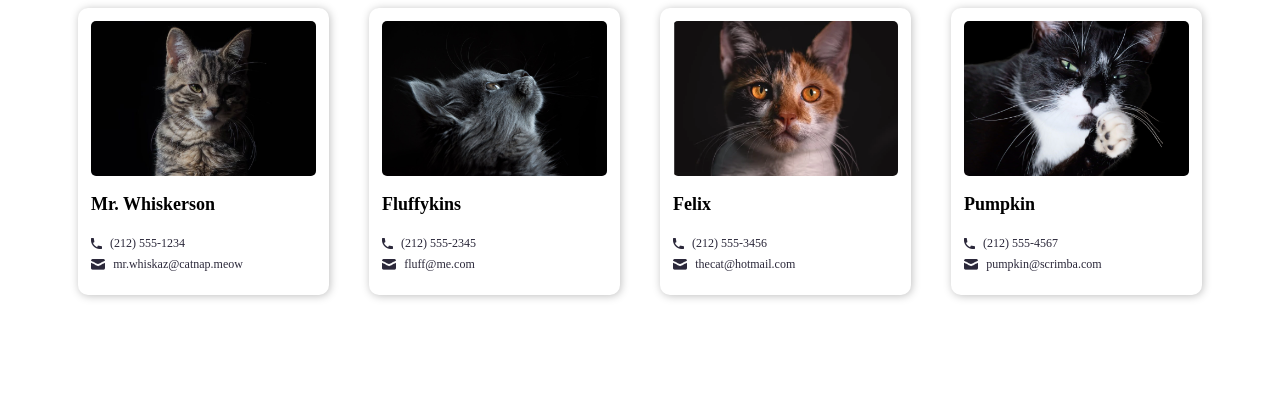
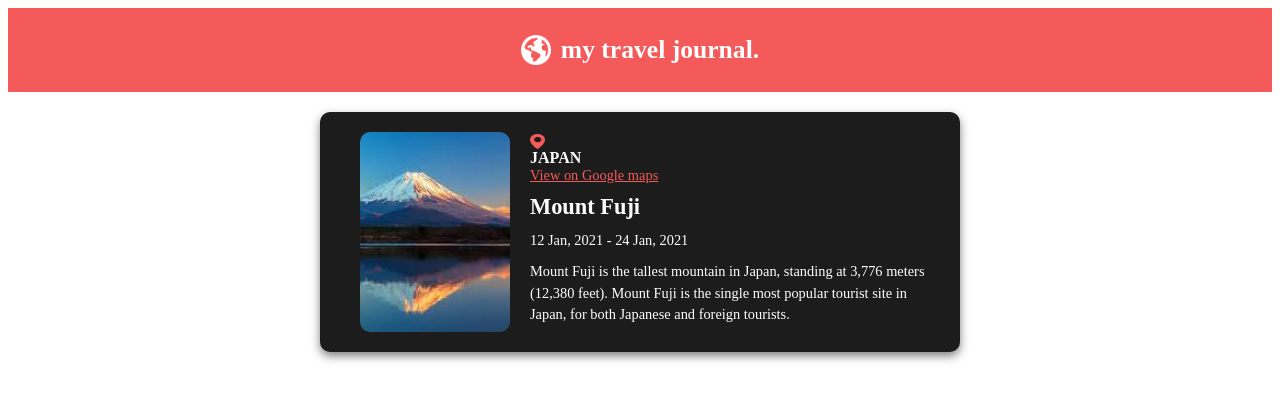
Before and after one commit to yuliiavolkova/travel_journal_project, a React (Vite) app: page / in a window 1280 px wide. Shown: the top 400 px of the page. Built offline with nearby package versions, Linux system fonts and the light colour scheme.

Commit message:
returned back journal travel

```diff
--- a/src/App.jsx
+++ b/src/App.jsx
@@ -1,4 +1,16 @@
-import Contact from "./contact";
+import Header from "./components/Header";
+import Entry from "./components/Entry";
+
+export default function App() {
+  return (
+    <>
+      <Header />
+      <Entry />
+    </>
+  );
+}
+
+/*import Contact from "./contact";
 
 function App() {
   return (
@@ -30,7 +42,7 @@ function App() {
     </div>
   );
 }
-export default App;
+export default App;*/
 
 /*import Jokes from "./components/Jokes";
 
```
